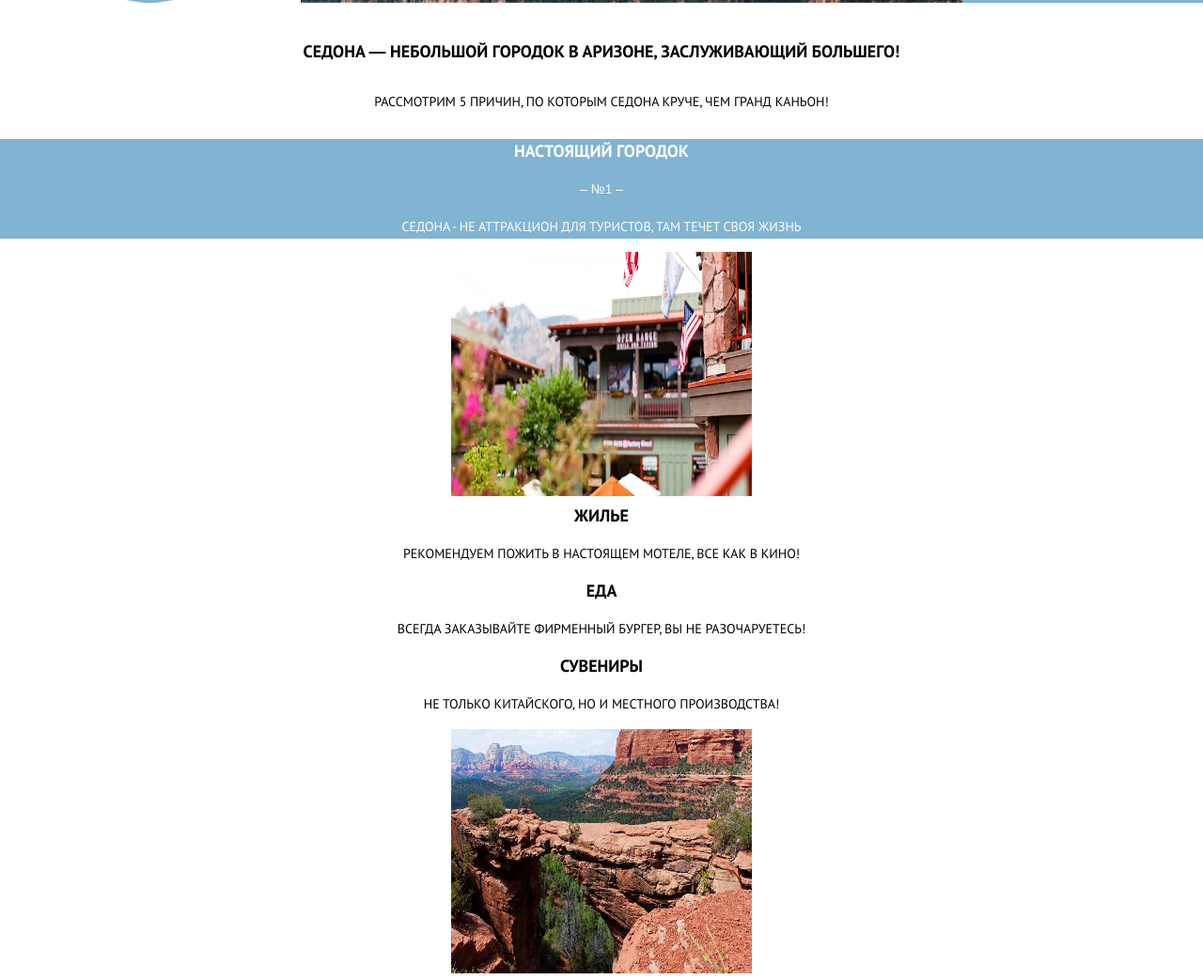
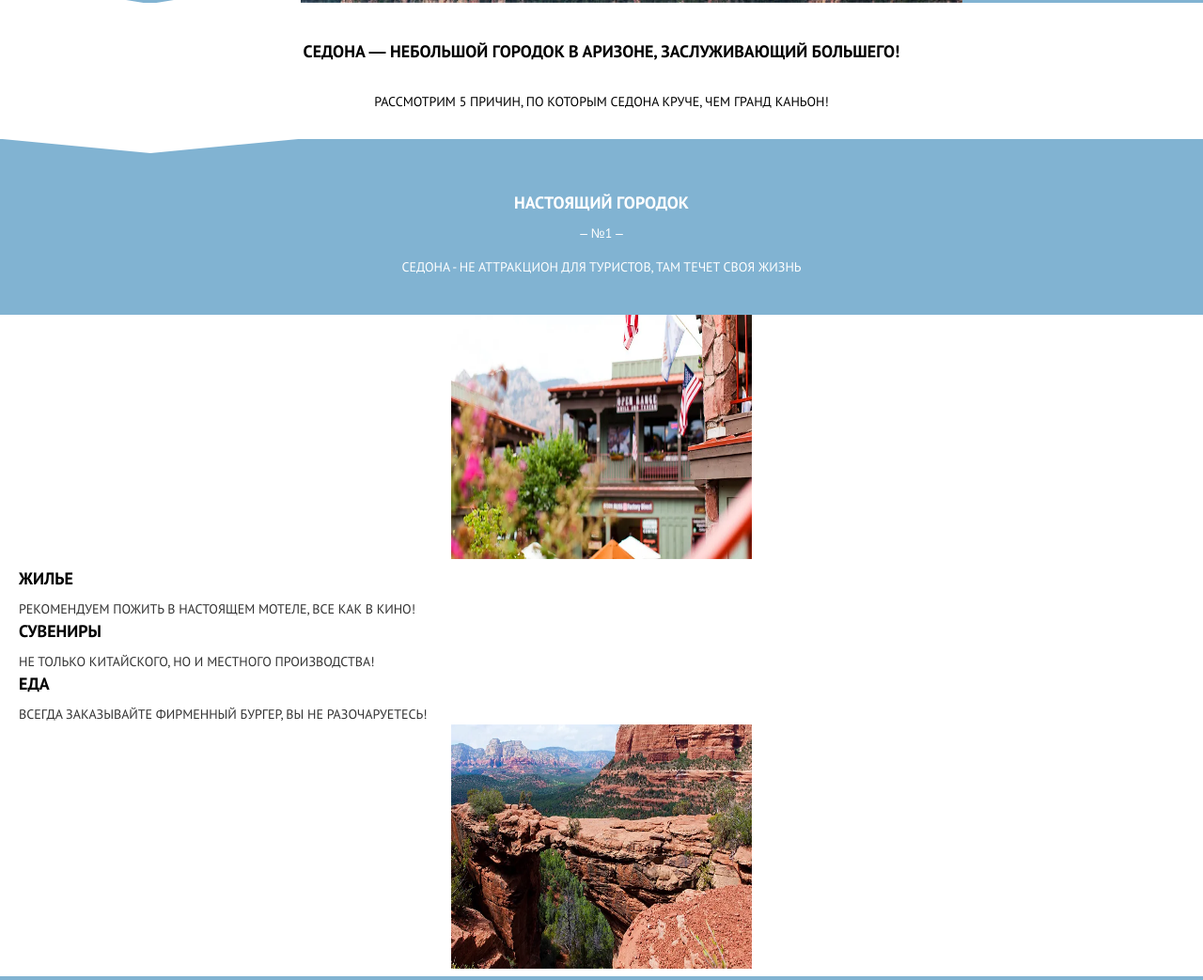
Before and after one commit to juliaostrogorskaya/Sedona, a website: page source/index.html in a window 1280 px wide. Shown: the part 666-1709 px from the top of the page at 94% size. Drawn offline with Linux system fonts and the light colour scheme.

Commit message:
features start

```diff
--- a/source/index.html
+++ b/source/index.html
@@ -50,7 +50,7 @@
         <li class="features__item features__item--blue">
           <h2 class="features__title">Настоящий городок</h2>
             <p class="features__numbers">&ndash; №1 &ndash;</p>
-            <p>Седона - не аттракцион для туристов, там&nbsp;течет своя&nbsp;жизнь</p>
+            <p>Седона - не аттракцион для туристов, там течет своя жизнь</p>
         </li>
         <li class="features__image">
           <picture>
@@ -62,17 +62,17 @@
             <img src="img/main-city-mobile@1x.jpg" width="320" height="260" srcset="img/main-city-mobile@2x.jpg 2x" alt="Жизнь в Седоне">
           </picture>
         </li>
-        <li class="features__item">
+        <li class="features__item features__item--icons">
           <h2 class="features__title features__title--house">Жилье</h2>
           <p>Рекомендуем пожить в настоящем мотеле,&nbsp;все&nbsp;как&nbsp;в&nbsp;кино!</p>
         </li>
-        <li class="features__item">
+        <li class="features__item features__item--icons">
+          <h2 class="features__title features__title--souvenir">Сувениры</h2>
+          <p>Не только китайского, но и местного производства!</p>
+        </li>
+        <li class="features__item features__item--icons">
           <h2 class="features__title features__title--food">Еда</h2>
           <p>Всегда заказывайте фирменный бургер, вы&nbsp;не&nbsp;разочаруетесь!</p>
-        </li>
-        <li class="features__item">
-          <h2 class="features__title features__title--souvenir">Сувениры</h2>
-          <p>Не только китайского, но и местного производства!</p>
         </li>
         <li class="features__image">
           <picture>
--- a/source/sass/blocks/features.scss
+++ b/source/sass/blocks/features.scss
@@ -3,17 +3,81 @@
 }
 
 .features__item {
-  padding-left: 30px;
-  padding-right: 30px;
+  padding-left: 20px;
+  padding-right: 20px;
+}
+
+.features__item p {
+  margin: 0;
+  line-height: 21px;
 }
 
 .features__item--blue {
   background-color: $primary-color;
   color: $white;
+  padding-top: 40px;
+  padding-bottom: 40px;
+  position: relative;
+}
+
+.features__item--blue:first-of-type::before {
+  @include before;
+
+  background-image: url("../img/bg-triangle.svg");
+  width: 320px;
+  height: 37px;
+  top: -22px;
+  left: 0;
+  z-index: 40;
+}
+
+.features__item--blue:first-of-type .features__title {
+  padding-top: 15px;
 }
 
 .features__title {
   margin: 0;
+  padding-bottom: 9px;
+  position: relative;
 
   @include font-set(18px, $line-height, bold);
 }
+
+.features__numbers {
+  padding-bottom: 15px;
+}
+
+.features__item--icons {
+  text-align: left;
+}
+
+.features__item--icons p {
+  color: $second-text-color;
+}
+
+.features__title--house::before {
+  @include before;
+
+  background-image: url("../img/icon-house.svg");
+  width: 38px;
+  height: 36px;
+  left: 0;
+}
+
+.features__title--souvenir::before {
+  @include before;
+
+  background-image: url("../img/icon-gift.svg");
+  width: 39px;
+  height: 34px;
+  left: 0;
+}
+
+.features__title--food::before {
+  @include before;
+
+  background-image: url("../img/icon-burger.svg");
+  width: 39px;
+  height: 34px;
+  left: 0;
+}
--- a/source/sass/blocks/intro.scss
+++ b/source/sass/blocks/intro.scss
@@ -16,8 +16,8 @@
   }
 
   &::after {
-    content: "";
-    position: absolute;
+    @include after;
+
     bottom: -1px;
     left: 0;
     z-index: 50;
@@ -26,6 +26,5 @@
     height: 26px;
 
     background-image: url("../img/bg-intro-triangle-mobile.svg");
-    background-repeat: no-repeat;
   }
 }
--- a/source/sass/blocks/main-nav.scss
+++ b/source/sass/blocks/main-nav.scss
@@ -15,7 +15,7 @@
   padding-bottom: 8px;
 
   text-align: center;
-  color: $white;
+  color: $third-text-color;
 
   @include font-set(18px,40px,bold);
 
@@ -92,7 +92,7 @@
     width: 30px;
     height: 4px;
 
-    background-color: $white;
+    background-color: $third-text-color;
   }
 
   &::before {
--- a/source/sass/blocks/promo.scss
+++ b/source/sass/blocks/promo.scss
@@ -6,6 +6,7 @@
 
 .promo p {
   margin: 0;
+  color: $second-text-color;
 }
 
 .promo__title {
--- a/source/sass/variables.scss
+++ b/source/sass/variables.scss
@@ -1,6 +1,7 @@
 $primary-color: #81b3d2;
-$white: #ffffff;
-$black: #000000;
+$text-color: #000000;
+$second-text-color: #333333;
+$third-text-color: #ffffff;
 $border: 1px solid $black;
 
 $font-family: "PT Sans", arial, sans-serif;
```
Also changed, not shown: source/css/style.css.
